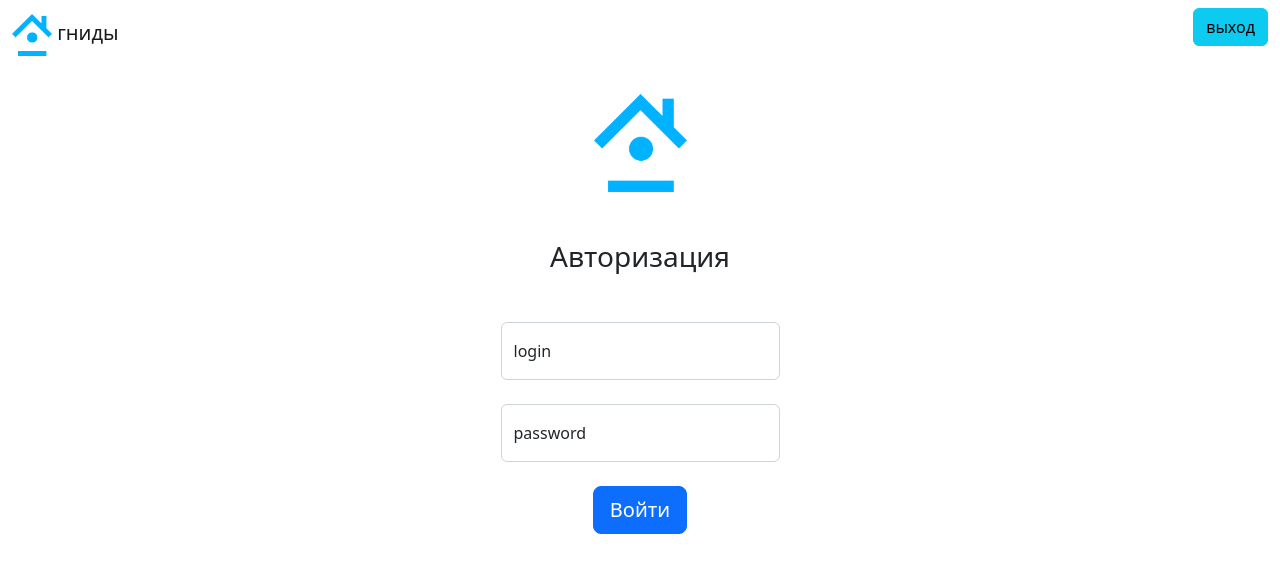
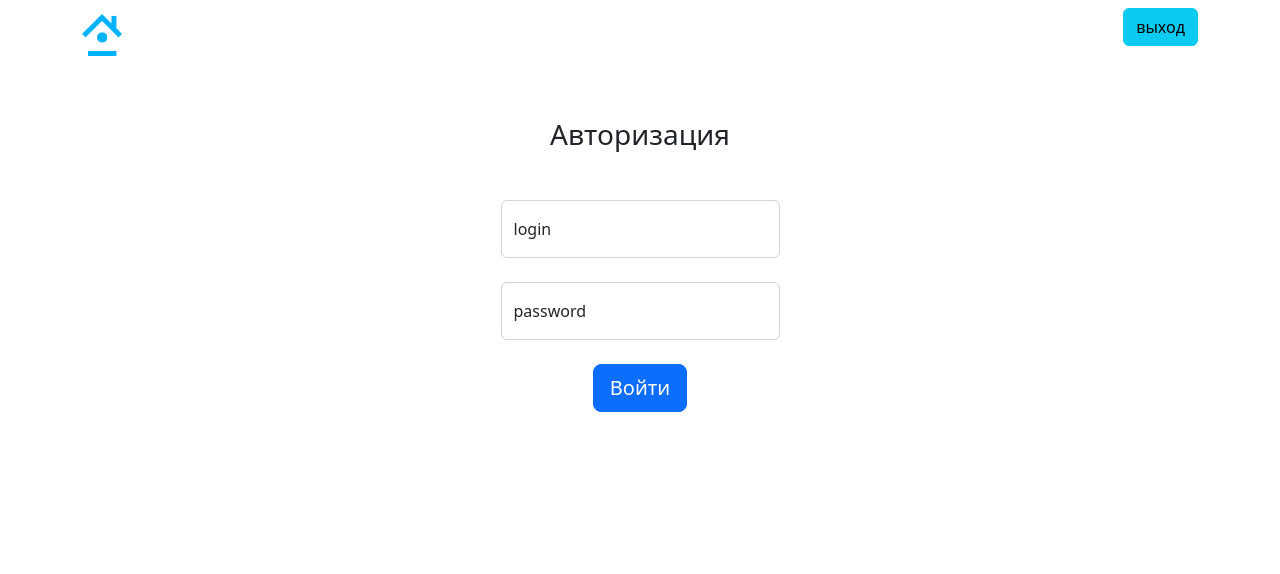
Before and after one commit to ALonelyKing89/1, a PHP site: page /login.php in a window 1280 px wide. Shown: the top 574 px of the page. Run offline with PHP 8.4, Linux system fonts and the light colour scheme; data comes from the database, SQL or seed files in the repository.

Commit message:
obnova shapki

```diff
--- a/index.php
+++ b/index.php
@@ -16,15 +16,15 @@ require_once 'db.php';
 <body>
 <?
 //Вывод шапки
-require_once "template\header.php";
+include("template\header.php");
 ?>
 
 
 
 
 <?
-require_once "template\\footer.php";
+include("template\\footer.php");
 
 ?>
-  </body>
+</body>
 </html>
--- a/login.php
+++ b/login.php
@@ -55,7 +55,6 @@ require_once "template\header.php";
 ?>
     <main class="form-signin w-100 m-auto">
         <form class="container" method="post">
-            <img class="mx-auto my-4 d-flex col-1" src="logo.png">
             <h1 class="h3 my-5 fw-normal text-center">Авторизация</h1>
 
             <div class="form-floating col-3 my-4 mx-auto">
--- a/register.php
+++ b/register.php
@@ -48,7 +48,6 @@ if (isset($_POST["doGo"])) {
 
     <main class="form-signin w-100 m-auto">
         <form class="container"  method="post">
-            <img class="mx-auto my-4 d-flex col-1" src="logo.png">
             <h1 class="h3 my-5 fw-normal text-center">Регистрация</h1>
 
             <div class="form-floating col-3 my-4 mx-auto">
--- a/template/header.php
+++ b/template/header.php
@@ -1,8 +1,7 @@
   <nav class="navbar sticky-top badge-light">
-    <div class="container-fluid">
+    <div class="container">
       <a class="navbar-brand" href="\">
         <img src="logo.png" alt="" width="40" >
-        гниды
       </a>
       <form class="d-flex" role="search">
       <?
```
